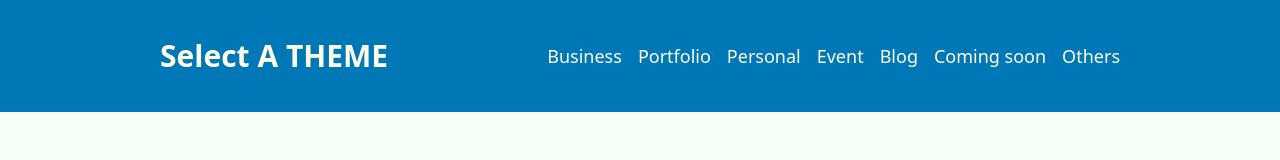
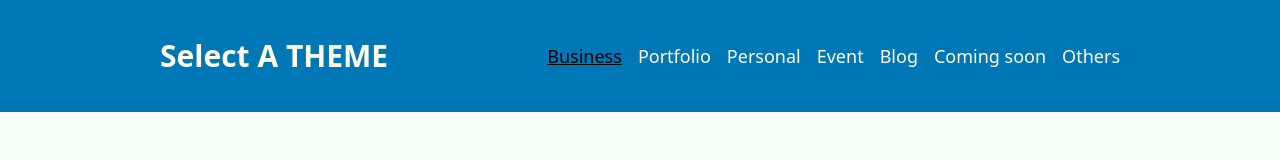
Before and after one commit to mythily-muthu/sample_ui, a React (Create React App) app: page /others in a window 1280 px wide. Shown: the top 160 px of the page. Built offline with nearby package versions, Linux system fonts and the light colour scheme.

Commit message:
State handle for navpages

```diff
--- a/src/App.js
+++ b/src/App.js
@@ -2,14 +2,17 @@
 import Content from "./components/Content";
 import Footer from "./components/Footer";
 import Navbar from "./components/Navbar";
+import { BrowserRouter as Router } from "react-router-dom";
+
 
 function App() {
   return (
     <div className="App">
-      <Navbar />
-      <Content />
-      <Footer />
-
+      <Router>
+        <Navbar />
+        <Content />
+        <Footer />
+      </Router>
 
     </div>
   );
--- a/src/components/Content.jsx
+++ b/src/components/Content.jsx
@@ -13,7 +13,7 @@ const Content = () => {
   return (
     <div>
       {/* routes */}
-      <Router>
+
       <Routes>
         <Route path="/" element={<Home />} />
         <Route path="/business" element={<Business />} />
@@ -24,7 +24,6 @@ const Content = () => {
         <Route path="/comingsoon" element={<ComingSoon />} />
         <Route path="/others" element={<Others />} />
       </Routes>
-      </Router>
     </div>
   );
 };
--- /dev/null
+++ b/src/components/NavItem.jsx
@@ -0,0 +1,11 @@
+import React from "react";
+
+const NavItem = () => {
+  return (
+    <a className="hover:font-bold" href="/portfolio">
+      Portfolio
+    </a>
+  );
+};
+
+export default NavItem;
--- a/src/components/Navbar.jsx
+++ b/src/components/Navbar.jsx
@@ -1,6 +1,49 @@
-import React from "react";
+import React, { useState } from "react";
+import { useNavigate } from "react-router-dom";
 
 const Navbar = () => {
+  const [activePage, setActivePage] = useState("/business");
+  let navigate = useNavigate();
+  // let obj = {
+  //   title: "Business",
+  //   link: "/business",
+  // };
+  const navList = [
+    {
+      title: "Business",
+      link: "/business",
+    },
+    {
+      title: "Portfolio",
+      link: "/portfolio",
+    },
+    {
+      title: "Personal",
+      link: "/personal",
+    },
+    {
+      title: "Event",
+      link: "/event",
+    },
+    {
+      title: "Blog",
+      link: "/blog",
+    },
+    {
+      title: "Coming soon",
+      link: "/comingsoon",
+    },
+    {
+      title: "Others",
+      link: "/others",
+    },
+  ];
+  console.log("activePage", activePage);
+
+  const handleClick = (link) => {
+    setActivePage(link);
+    navigate(link);
+  };
   return (
     <div className="w-full bg-customblue flex justify-center ">
       <div className=" h-28 w-[80%] flex p-8 items-center text-yellow-50 justify-between ">
@@ -8,27 +51,21 @@ const Navbar = () => {
           Select A THEME
         </a>
         <div className="flex gap-4 cursor-pointer text-lg w-[fit-content]">
-          <a className="hover:font-bold" href="/business">
-            Business
-          </a>
-          <a className="hover:font-bold" href="/portfolio">
-            Portfolio
-          </a>
-          <a className="hover:font-bold" href="/personal">
-            Personal
-          </a>
-          <a className="hover:font-bold" href="/event">
-            Event
-          </a>
-          <a className="hover:font-bold" href="/blog">
-            Blog
-          </a>
-          <a className="hover:font-bold" href="/comingsoon">
-            Coming soon
-          </a>
-          <a className="hover:font-bold" href="/others">
-            Others
-          </a>
+          {navList.map((item) => {
+            return (
+              <p
+                className={`hover:font-bold ${
+                  activePage === item.link && "text-black underline"
+                }`}
+                onClick={(e) => {
+                  e.preventDefault();
+                  handleClick(item.link);
+                }}
+              >
+                {item.title}
+              </p>
+            );
+          })}
         </div>
       </div>
     </div>
```
Also changed, not shown: src/layout/Navbar.jsx (deleted). Lines whose indentation alone changed are shown as unchanged.
